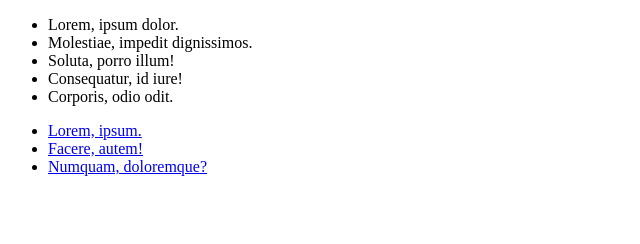
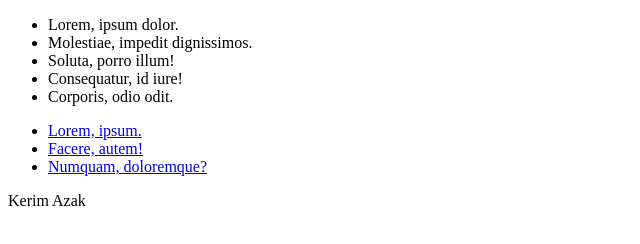
Before and after one commit to kahraman-mustafa/patika.dev-git, a plain HTML site: page index.html in a window 1280 px wide. Shown: the full height of the page, 0-640 px from the left. Drawn offline with Linux system fonts and the light colour scheme.

Commit message:
İsim eklendi

```diff
--- a/index.html
+++ b/index.html
@@ -19,5 +19,6 @@
     <li><a href="google.com">Facere, autem!</a></li>
     <li><a href="google.com">Numquam, doloremque?</a></li>
   </ul>
+  <p>Kerim Azak</p>
 </body>
 </html>
```
